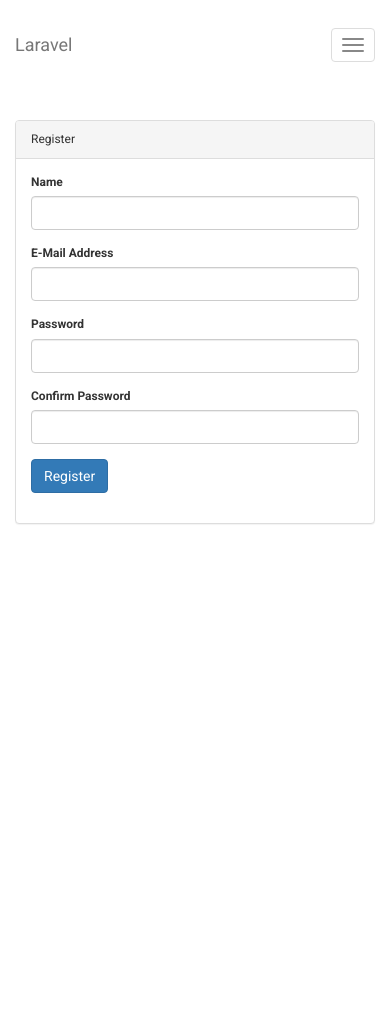
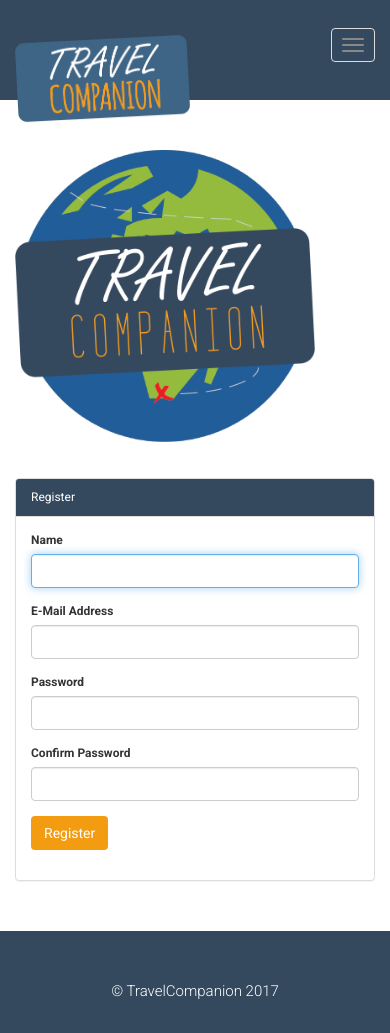
Before and after one commit to Elandlord/travelcompanion, a Laravel app: page /register in a window 390 px wide. Before the commit the page ends 524 px from the top, so only its background shows below. Run offline with Laravel 8, Linux system fonts and the light colour scheme; settings files or empty folders that the repository lacks are supplied; some libraries are stand-ins or nearby versions.

Commit message:
Login/register blade and login functionality

```diff
--- a/app/Http/Controllers/Auth/LoginController.php
+++ b/app/Http/Controllers/Auth/LoginController.php
@@ -25,7 +25,7 @@
      *
      * @var string
      */
-    protected $redirectTo = '/home';
+    protected $redirectTo = '/';
 
     /**
      * Create a new controller instance.
--- a/app/Http/Controllers/Auth/RegisterController.php
+++ b/app/Http/Controllers/Auth/RegisterController.php
@@ -27,7 +27,7 @@
      *
      * @var string
      */
-    protected $redirectTo = '/home';
+    protected $redirectTo = '/';
 
     /**
      * Create a new controller instance.
--- a/app/Http/Middleware/RedirectIfAuthenticated.php
+++ b/app/Http/Middleware/RedirectIfAuthenticated.php
@@ -18,7 +18,7 @@
     public function handle($request, Closure $next, $guard = null)
     {
         if (Auth::guard($guard)->check()) {
-            return redirect('/home');
+            return redirect('/');
         }
 
         return $next($request);
--- a/resources/assets/sass/master.scss
+++ b/resources/assets/sass/master.scss
@@ -20,3 +20,8 @@
 	max-width: 1000px;
 
 }
+
+ul, li{
+	list-style:none;
+    list-style-type:none;
+}
--- a/resources/views/auth/register.blade.php
+++ b/resources/views/auth/register.blade.php
@@ -1,11 +1,21 @@
-@extends('layouts.app')
+@extends('master')
+
+@section('register')
+Register
+@stop
+
 
 @section('content')
-<div class="container">
+<div class="container space-outside-md">
     <div class="row">
+        <div class="col-md-8 col-md-offset-2 all-col-centered space-outside-md text-center">
+            <img src='images/logo-travel.png' class='center-block' style='width:300px;' />
+        </div>
+    </div>
+    <div class='row'>
         <div class="col-md-8 col-md-offset-2">
             <div class="panel panel-default">
-                <div class="panel-heading">Register</div>
+                <div class="panel-heading bg-main text-color-light">Register</div>
                 <div class="panel-body">
                     <form class="form-horizontal" role="form" method="POST" action="{{ url('/register') }}">
                         {{ csrf_field() }}
@@ -62,7 +72,7 @@
 
                         <div class="form-group">
                             <div class="col-md-6 col-md-offset-4">
-                                <button type="submit" class="btn btn-primary">
+                                <button type="submit" class="btn bg-accent text-color-light hover-darken-accent transition-normal">
                                     Register
                                 </button>
                             </div>
--- a/resources/views/master.blade.php
+++ b/resources/views/master.blade.php
@@ -12,6 +12,11 @@
 
         @include('partials.styles')
 
+        <script>
+            window.Laravel = <?php echo json_encode([
+            'csrfToken' => csrf_token(),
+                ]); ?>
+        </script>
     </head>
 
     <body>
--- a/resources/views/partials/footer.blade.php
+++ b/resources/views/partials/footer.blade.php
@@ -2,7 +2,7 @@
 	<div class="container">
 		<div class="row ">
 			<div class="col-lg-12 text-center">
-
+				<p class='font-md text-color-light'>&copy; TravelCompanion <?php echo Date("Y");?></p>
 			</div>
 		</div>
 	</div>
--- a/resources/views/partials/navigation.blade.php
+++ b/resources/views/partials/navigation.blade.php
@@ -6,7 +6,7 @@
                 <span class="icon-bar"></span>
                 <span class="icon-bar"></span>
             </button>
-            <a class="navbar-brand" href="#"><img src='images/banner-logo.png' style='width:175px;'/></a>
+            <a class="navbar-brand" href="/"><img src='images/banner-logo.png' style='width:175px;'/></a>
         </div>
         <center>
             <div class="navbar-collapse collapse" id="navbar-main">
@@ -17,7 +17,15 @@
                     <button type="submit" class="btn bg-accent text-color-light hover-darken-accent transition-normal"><i class="fa fa-search" aria-hidden="true"></i></button>
                 </form>
 
+                @if (Auth::check())
+                    <form class="navbar-form navbar-right space-outside-up-sm" role="search">
+                        <div class="form-group">
+                            <p class='text-color-light font-md'>{{ Auth::user()->name }} <i class="fa fa-caret-down" aria-hidden="true"></i></p>
+                        </div>
+                    </form>
+                @else
                     <form class="navbar-form navbar-right" role="search">
+                        <a class='text-color-accent text-hover-light transition-normal space-outside-right-sm' href='register'>No account?</a>
                         <div class="form-group">
                             <input type="text" class="form-control" name="username" placeholder="Username">
                         </div>
@@ -26,6 +34,8 @@
                         </div>
                         <button type="submit" class="btn bg-accent text-color-light hover-darken-accent transition-normal">Sign In</button>
                     </form>
+                @endif
+
             </div>
         </center>
     </div>
```
Also changed, not shown: resources/views/auth/login.blade.php (+14 -5 lines), public/css/app.css. Lines whose indentation alone changed are shown as unchanged.
